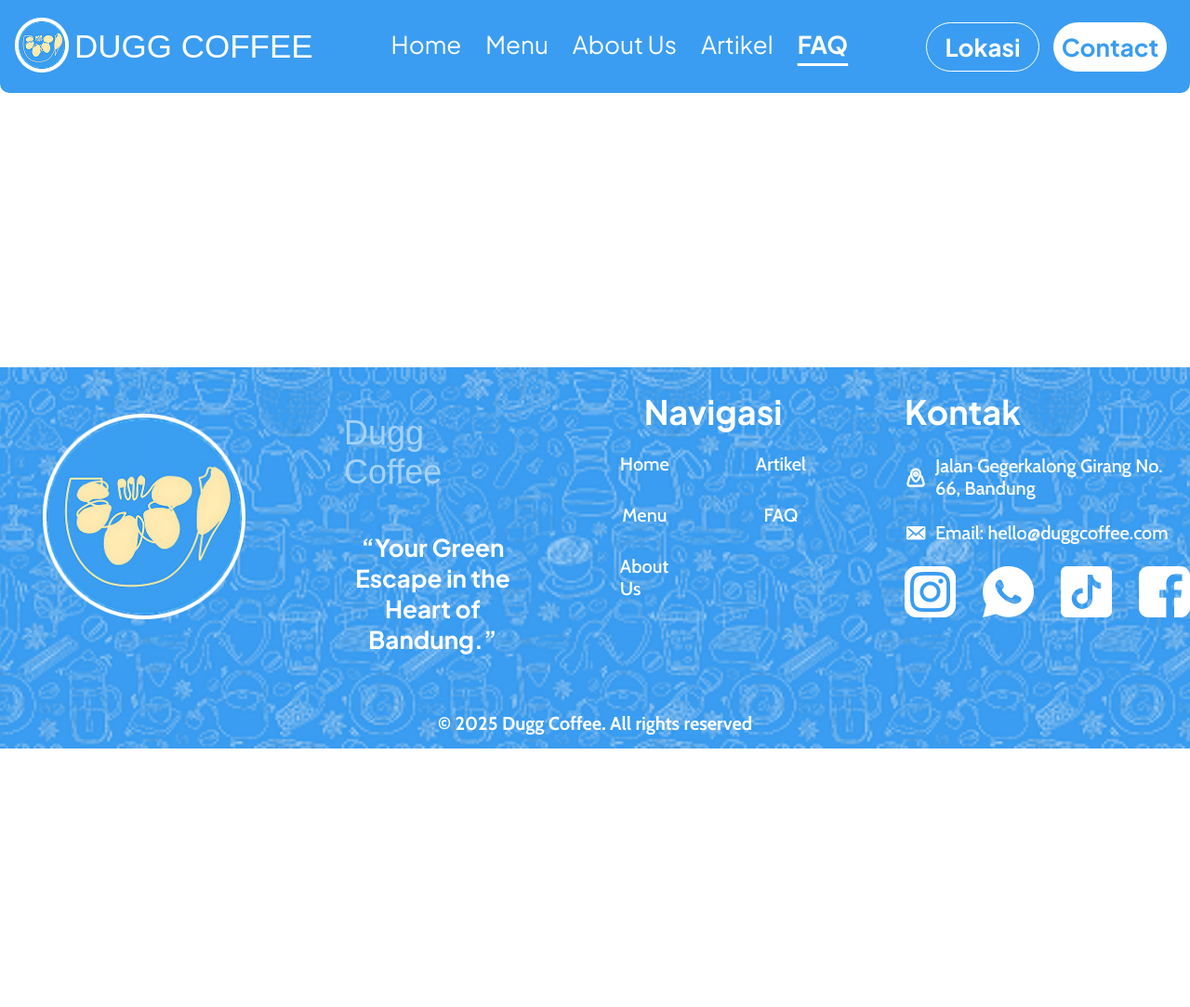
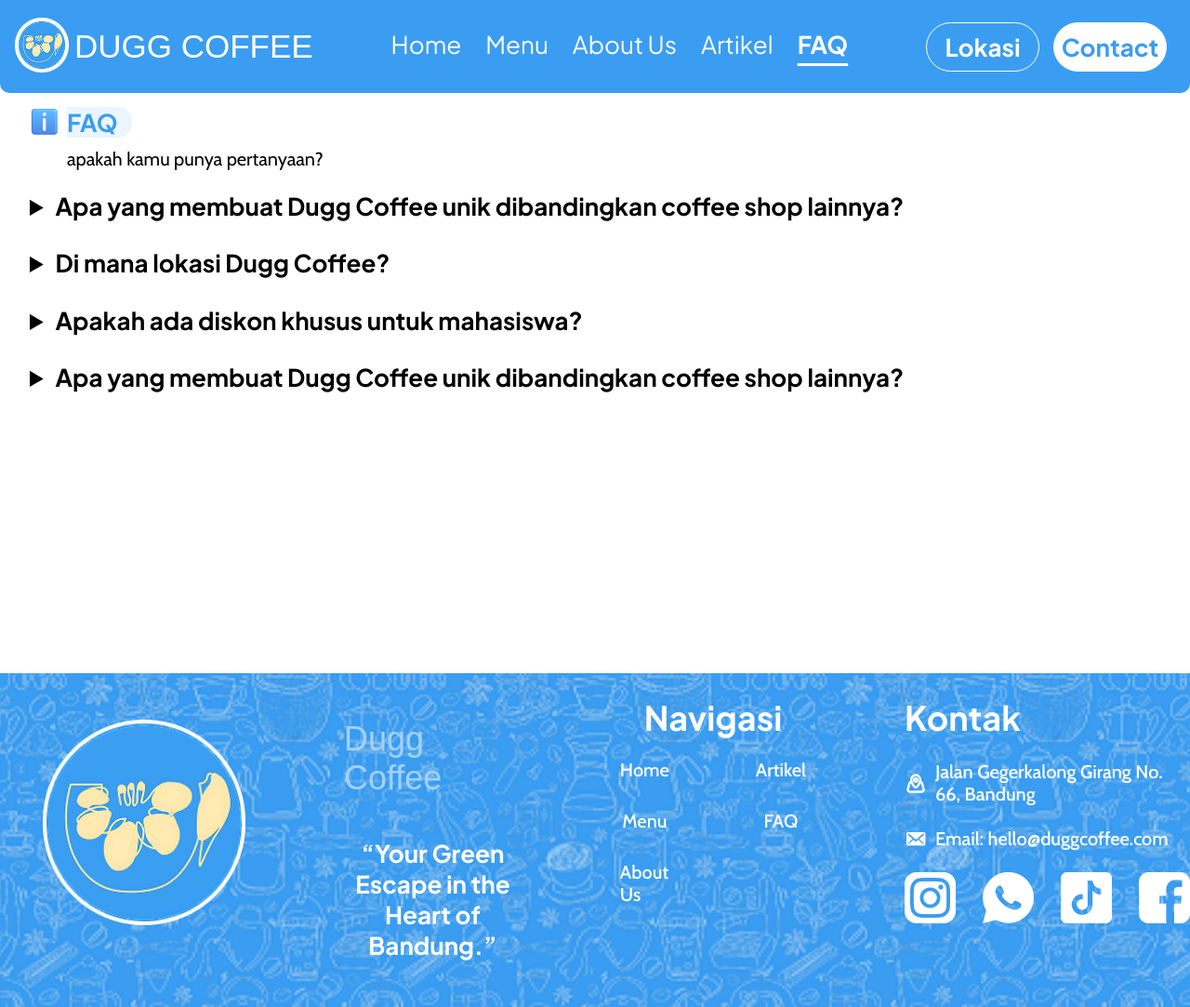
Before and after one commit to AriqFikriTamamy/pbi_dugg_coffee, a website: page faq.html in a window 1280 px wide. Shown: the top 1083 px of the page at 93% size. Before the commit the page ends 805 px from the top, so only its background shows below. Drawn offline with nearby package versions, Linux system fonts and the light colour scheme; a web font is replaced by a local one.

Commit message:
Add FAQ Header and FAQ Content

```diff
--- a/faq.css
+++ b/faq.css
@@ -1 +1,78 @@
 @import url(style.css);
+
+main .container .faq-header{
+    margin-top: 15px;
+    margin-left: 32px;
+}
+
+.container .faq-header .faq-header-section{
+    display: flex;
+    flex-direction: row;
+    column-gap: 8px;
+}
+
+.faq-header .faq-header-section .faq-header-icon{
+    width: 32px;
+    height: 32px;
+}
+
+.faq-header .faq-header-section .faq-header-text{
+    display: flex;
+    flex-direction: column;
+    row-gap: 11px;
+}
+
+.faq-header .faq-header-section .faq-header-title{
+    width: 70px;
+    height: 33px;
+    background-color: #EBF5FE;
+    border-top-right-radius: 15px;
+    border-bottom-right-radius: 15px;
+    color: #3A9DF1;
+}
+
+.faq-header-section .faq-header-title h1{
+    font-weight: 700;
+    font-size: 26px;
+}
+
+.faq-header .faq-header-section .faq-header-subtitle{
+    font-family: 'Cabin', sans-serif;
+}
+
+.faq-header-section .faq-header-subtitle h2{
+    font-weight: 400;
+    font-size: 20px;
+}
+
+main .container .faq-content{
+    margin-top: 21.5px;
+    margin-left: 32px;
+}
+
+.container .faq-content .faq-content-section{
+    display: flex;
+    flex-direction: column;
+    row-gap: 21.5px;
+}
+
+.faq-content-section .faq-content-item details{
+    display: flex;
+    flex-direction: column;
+    gap: 7px;
+}
+
+.faq-content-item details summary{
+    font-weight: 700;
+    font-size: 26px;
+}
+
+.faq-content-item details .faq-answer{
+    font-family: 'Cabin', sans-serif;
+    margin-left: 27px;
+}
+
+details .faq-answer p{
+    font-weight: 400;
+    font-size: 20px;
+}
--- a/faq.html
+++ b/faq.html
@@ -42,7 +42,95 @@
         </nav>
       </div>
     </header>
-    <main></main>
+    <main>
+      <!-- FAQ Header -->
+      <div class="container">
+        <section class="faq-header">
+          <div class="faq-header-section">
+            <div class="faq-header-icon">
+              <img src="ICON.png" alt="Icon" />
+            </div>
+
+            <div class="faq-header-text">
+              <div class="faq-header-title">
+                <h1>FAQ</h1>
+              </div>
+
+              <div class="faq-header-subtitle">
+                <h2>apakah kamu punya pertanyaan?</h2>
+              </div>
+            </div>
+          </div>
+        </section>
+      </div>
+
+      <!-- FAQ Content -->
+      <div class="container">
+        <section class="faq-content">
+          <div class="faq-content-section">
+            <div class="faq-content-item">
+              <details>
+                <summary>
+                  Apa yang membuat Dugg Coffee unik dibandingkan coffee shop
+                  lainnya?
+                </summary>
+                <div class="faq-answer">
+                  <p>
+                    Dugg Coffee menawarkan konsep "Your Green Escape",
+                    menghadirkan suasana hijau yang menenangkan dengan fasilitas
+                    seperti Fun Room, Meeting Room, dan Koi Ponds. Tempat ini
+                    dirancang untuk bersantai, bekerja, dan menikmati kopi
+                    berkualitas.
+                  </p>
+                </div>
+              </details>
+            </div>
+
+            <div class="faq-content-item">
+              <details>
+                <summary>Di mana lokasi Dugg Coffee?</summary>
+                <div class="faq-answer">
+                  <p>
+                    Kami berada di Jalan Gegerkalong Girang No. 66, Bandung,
+                    mudah dijangkau dan cocok untuk mahasiswa, pekerja kreatif,
+                    serta komunitas yang ingin menikmati kopi dalam suasana
+                    nyaman.
+                  </p>
+                </div>
+              </details>
+            </div>
+
+            <div class="faq-content-item">
+              <details>
+                <summary>Apakah ada diskon khusus untuk mahasiswa?</summary>
+                <div class="faq-answer">
+                  <p>
+                    Tentu! Mahasiswa yang menunjukkan Kartu Tanda Mahasiswa
+                    (KTM) akan mendapatkan diskon 10% untuk setiap pembelian.
+                  </p>
+                </div>
+              </details>
+            </div>
+
+            <div class="faq-content-item">
+              <details>
+                <summary>
+                  Apa yang membuat Dugg Coffee unik dibandingkan coffee shop
+                  lainnya?
+                </summary>
+                <div class="faq-answer">
+                  <p>
+                    Ya, kami memiliki Meeting Room yang nyaman dan dapat
+                    digunakan untuk diskusi, pertemuan bisnis, atau kerja
+                    kelompok.
+                  </p>
+                </div>
+              </details>
+            </div>
+          </div>
+        </section>
+      </div>
+    </main>
 
     <footer>
       <div class="footer">
```
Also changed, not shown: style.css (indentation only).
